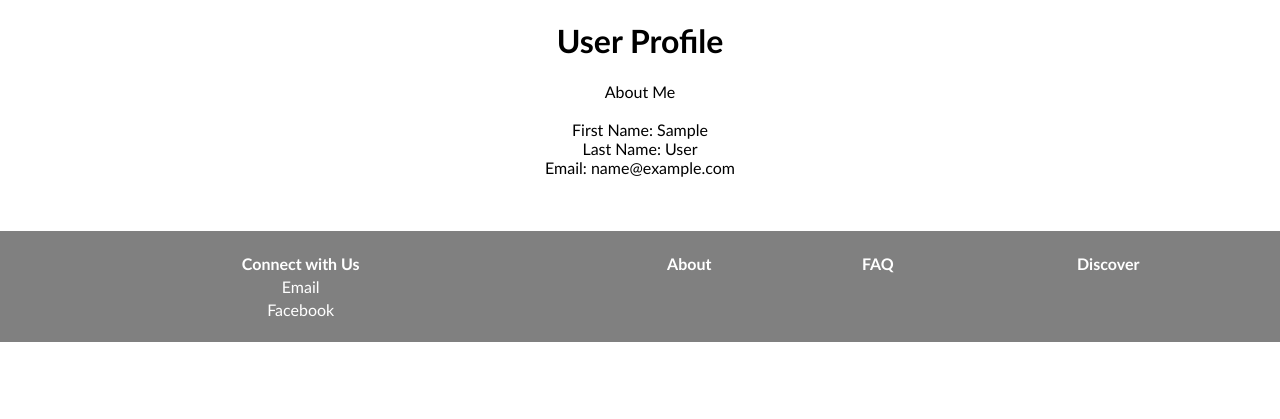
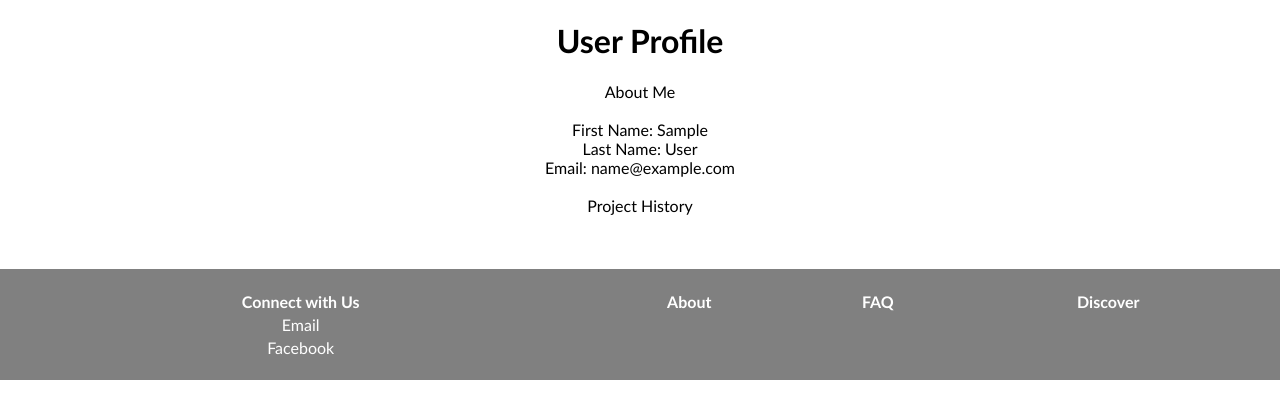
Before and after one commit to bl-op/system-project, a PHP site: page /profile.php?id=1 in a window 1280 px wide. Shown: the part 48-467 px from the top of the page. Run offline with PHP 8.4, Linux system fonts and the light colour scheme; tables that the repository leaves empty or names only in its code hold one stand-in row (values such as "Sample post"); data that the repository does not hold is empty.

Commit message:
Update profile.php

```diff
--- a/profile.php
+++ b/profile.php
@@ -13,8 +13,10 @@
   $pdo = new PDO($dsn, $user, $pass, $opt);
 
   $sth = $pdo->query('SELECT * FROM cfUsers WHERE userID='.$_GET['id']);
+  $sth1 = $pdo->query('SELECT * FROM cfProjects WHERE owner='.$_GET['id']);
 
   $result = $sth->fetchAll();
+  $history = $sth1->fetchAll();
 ?>
 
 <html>
@@ -41,7 +43,10 @@
       <p style="text-align: center">About Me<br><br>
       First Name: <?php echo $result[0]["firstname"]?><br>
       Last Name: <?php echo $result[0]["lastname"]?><br>
-      Email: <?php echo $result[0]["email"]?>
+      Email: <?php echo $result[0]["email"]?><br><br>
+
+      Project History<br>
+      <?php echo $history[0]["projectTitle"];?>
       </p>
 
 
@@ -54,9 +59,9 @@
     <table style="width:100%" class="info_table">
           <tr>
               <th>Connect with Us</th>
-              	<th><a href="userabout.html" style="color:white; text-decoration:none;">About</th>
-            	<th><a href="userfaq.html" style="color:white; text-decoration:none;">FAQ</a></th>
-            	<th><a href="userdiscover.html" style="color:white; text-decoration:none;">Discover</a></th>
+                <th><a href="userabout.html" style="color:white; text-decoration:none;">About</th>
+              <th><a href="userfaq.html" style="color:white; text-decoration:none;">FAQ</a></th>
+              <th><a href="userdiscover.html" style="color:white; text-decoration:none;">Discover</a></th>
           </tr>
           <tr>
               <td><a href="emailus.html" style="color:white; text-decoration:none;">Email</a></td>
```
